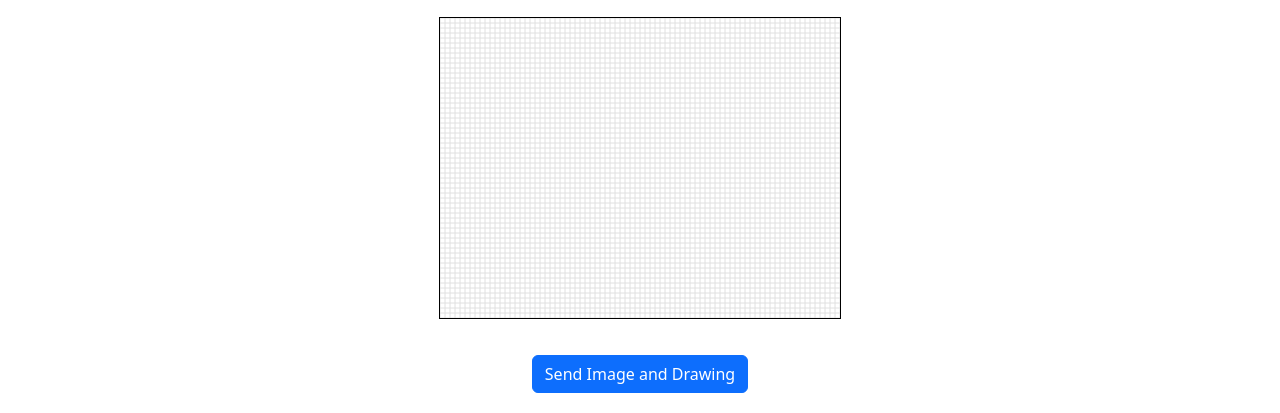
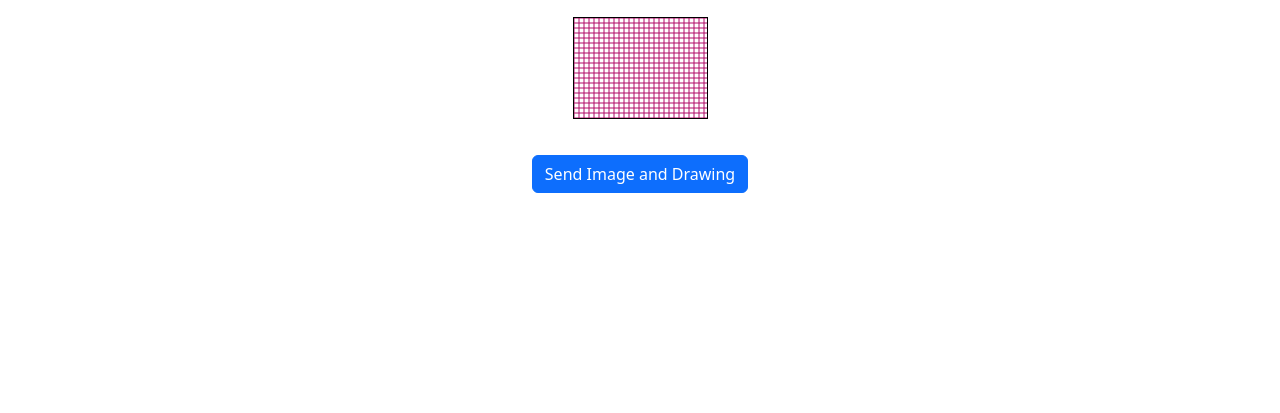
Before and after one commit to xxcosita3czxx/archa-project, a plain HTML site: page frontend/drawing.html in a window 1280 px wide. Shown: the part 475-888 px from the top of the page. After the commit the page ends 800 px from the top, so only its background shows below. Drawn offline with nearby package versions, Linux system fonts and the light colour scheme.

Commit message:
chore: update drawing.html and main.py delete project.db

```diff
--- a/frontend/drawing.html
+++ b/frontend/drawing.html
@@ -156,8 +156,8 @@
 
         function loadImage(imageSrc) {
             img.onload = function() {
-                canvas.width = img.width;
-                canvas.height = img.height;
+                canvas.width = img.width/3;
+                canvas.height = img.height/3;
                 drawGrid();
             };
             img.src = imageSrc;
@@ -217,7 +217,7 @@
         }
 
         function drawGrid() {
-            ctx.strokeStyle = '#e0e0e0';
+            ctx.strokeStyle = '#b00b69';
             ctx.lineWidth = 1;
 
             for (let x = 0; x <= canvas.width; x += pixelSize) {
```
Also changed, not shown: 1 other file.
